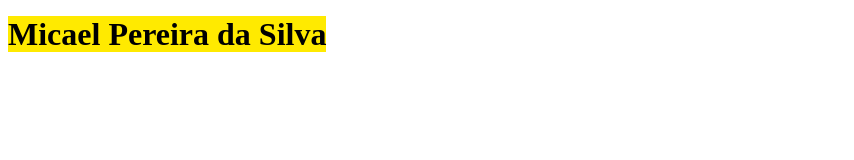
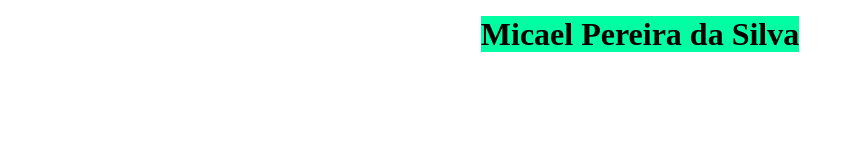
Before and after one commit to Mikemps/02-HTML-CSS, a plain HTML site: page index.html in a window 1280 px wide. Shown: the whole page, without its empty margins (0-854 px from the left). Drawn offline with Linux system fonts and the light colour scheme.

Commit message:
html/css

```diff
--- a/estilo.css
+++ b/estilo.css
@@ -1,5 +1,8 @@
 b {
-	background-color: rgb(255, 234, 0);
+	background-color: rgb(0, 255, 162);
 	color: rgb(0, 0, 0);
 	font-size: 200%;
 }
+p {
+	text-align: center;
+}
```
